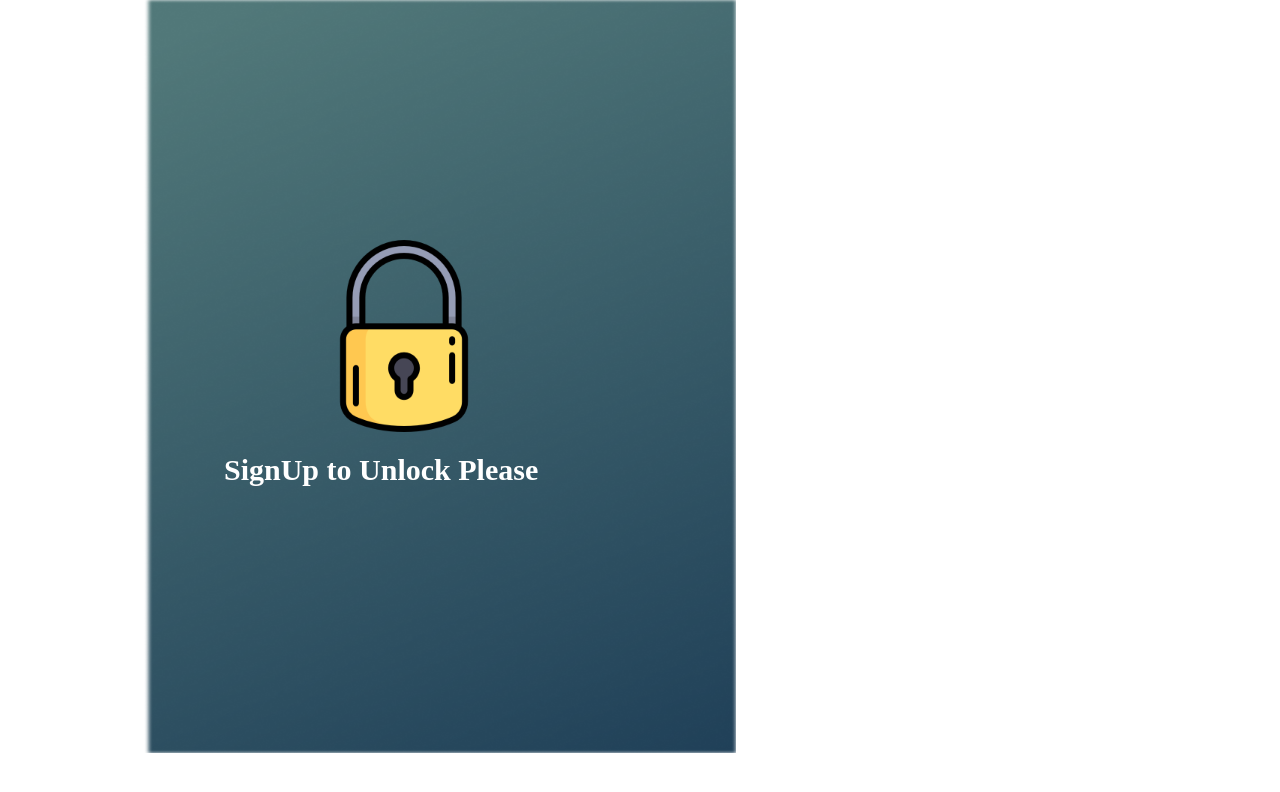
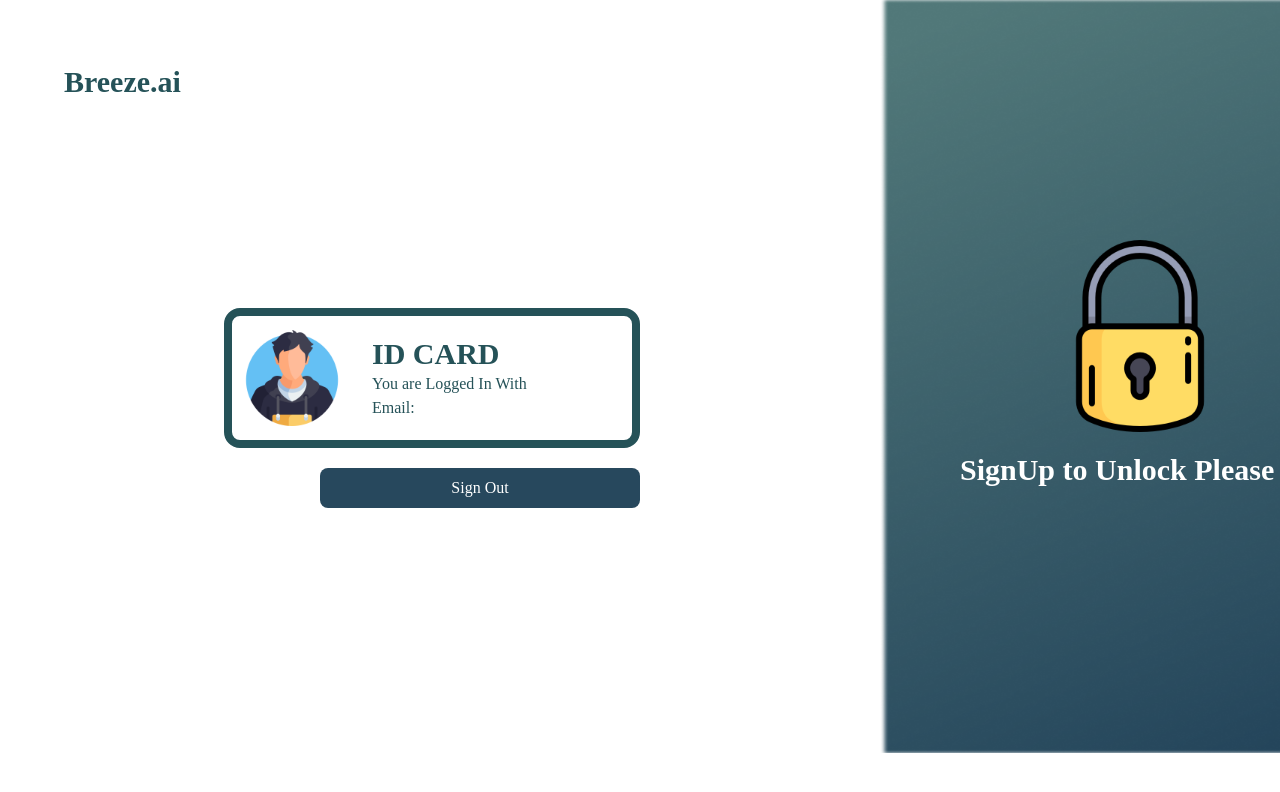
Before and after one commit to aniketcoddy/-Firebase_authentication, a React (Create React App) app: page /Home in a window 1280 px wide. Shown: the top 792 px of the page. Built offline with nearby package versions, Linux system fonts and the light colour scheme; no server answers.

Commit message:
responiveness done

```diff
--- a/src/components/Design.js
+++ b/src/components/Design.js
@@ -12,9 +12,9 @@ export default function Design(props) {
         </div>
         ):(
           <div>
-        <img src="unlocked.png" className="absolute z-10 h-60 flex mt-48  ml-[409px]"/>
-        <h1 className="absolute z-10 flex mt-[452px] ml-96 text-3xl font-[Poppins] font-semibold text-white">Congrats you are In</h1>
-        <img src="background.png" className="ml-52 w-[592px] fixed h-[753px]"/>
+        <img src="unlocked.png" className="absolute h-48 z-10 flex mt-60 sm:hidden ml-96 md:ml-10 lg:ml-8 md:hidden 2xl:ml-[337px] 2xl:mt-44 2xl:h-60  xl:ml-48"/>
+        <h1 className="absolute z-10 flex mt-[452px] xl:text-2xl xl:ml-36 sm:hidden 2xl:ml-72 lg:ml-32 ml-80 md:hidden text-3xl md:ml-7 md:text-lg lg:text-2xl font-[Poppins] font-semibold text-white">Congrats you are In</h1>
+        <img src="background.png" className="ml-36 lg:ml-9  sm:hidden xl:ml-8 md:hidden  h-[753px]ml-52 w-[592px] fixed h-[753px]"/>
         </div>
         )}
       </div>
--- a/src/components/Home.js
+++ b/src/components/Home.js
@@ -1,63 +1,63 @@
-import React ,{useState} from "react";
-import {signOut } from "firebase/auth";
+import React, { useState } from "react";
+import { signOut } from "firebase/auth";
 import { auth } from "./Firebase";
-import { useNavigate} from "react-router-dom";
-
+import { useNavigate } from "react-router-dom";
 
 export default function Home(props) {
-
   const [disbaled, setDisabled] = useState(false);
 
   const navigate = useNavigate();
-      const postData = () =>{
-        signOut(auth).then((e) => {
+  const postData = () => {
+    signOut(auth)
+      .then((e) => {
         setDisabled(false);
-          navigate("/signUp")
-        }).catch((err) => {
-          setDisabled(false)
-
+        navigate("/signUp");
+      })
+      .catch((err) => {
+        setDisabled(false);
       });
-      }
+  };
 
   return (
     <div>
       <div className="m-16">
-        <h1 className="font-[Poppins] font-normal text-2xl text-[#255258] ">
+        <h1 className="font-[Poppins] font-semibold text-3xl text-[#255258] ">
           Breeze.ai
         </h1>
       </div>
 
-      <div className=" flex flex-row border-8 rounded-2xl border-[#255258] border-solid ml-56 mt-52 ">
-        <div className="flex items-center p-3">
-          <img src="boy.png" className="h-24" />
+      <div>
+        <div className=" flex flex-row border-8 rounded-2xl border-[#255258] border-solid ml-56 mt-52 xs:ml-2 xs:mt-20  ">
+          <div className="flex items-center p-3 xm:p-2">
+            <img src="boy.png" className="h-24 xm:h-16" />
           </div>
-        <div className="flex flex-col p-5 ">
+          <div className="flex flex-col p-5 xm:p-3">
             <div className=" flex">
-            <h1 className="text-3xl font-[Poppins] text-[#255258] font-semibold">
+              <h1 className="text-3xl font-[Poppins] xm:text-lg text-[#255258] font-semibold">
                 ID CARD
               </h1>
             </div>
 
             <div className="flex gap-2 flex-row">
-            <h1 className="text-base font-[Poppins] text-[#255258] font-normal">
+              <h1 className="text-base xm:text-xs font-[Poppins] text-[#255258] font-normal">
                 You are Logged In With
               </h1>
             </div>
             <div className="flex gap-2 flex-row">
-            <h1 className="text-base font-[Poppins] text-[#255258] font-normal">
+              <h1 className="text-base font-[Poppins] xm:text-xs text-[#255258] font-normal">
                 Email:
               </h1>
-            <h1 className="text-base font-[Poppins] text-[#255258] font-semibold">
+              <h1 className="text-base font-[Poppins] xm:text-xs text-[#255258] font-semibold">
                 {props.email}
               </h1>
             </div>
           </div>
         </div>
 
-      <div className="flex ml-80 mt-5">
+        <div className="flex ml-80 xs:ml-14 xm:ml-9 xxs:ml-8 mt-5">
           <button
             type="submit"
-          className="w-80 bg-[#27485D] p-2 rounded-lg font-[Poppins] text-base text-white disabled:bg-red-600 "
+            className="w-80 bg-[#27485D] xm:w-60 p-2 rounded-lg font-[Poppins] text-base text-white disabled:bg-red-600 "
             onClick={postData}
             disabled={disbaled}
           >
@@ -65,5 +65,6 @@ const navigate = useNavigate();
           </button>
         </div>
       </div>
+    </div>
   );
 }
--- a/src/components/Login.js
+++ b/src/components/Login.js
@@ -12,6 +12,7 @@ export default function Login() {
 
   const [error, setError] = useState("");
   const [disbaled, setDisabled] = useState(false);
+  const [passHide , setPassHide] = useState(false)
 
   let name, value;
   const getUsUserData = (e) => {
@@ -36,7 +37,7 @@ export default function Login() {
    signInWithEmailAndPassword(auth, userdata.Email, userdata.password)
       .then(async(res) => {
         setDisabled(false);
-        navigate('/')
+        navigate('/Home')
       })
       .catch((err) => {
         setDisabled(false)
@@ -44,6 +45,10 @@ export default function Login() {
         console.log("error", err.message);
       });
   };
+
+  const toggleView=()=>{
+    setPassHide(!passHide)
+ }
 
   return (
     <div>
@@ -87,8 +92,9 @@ export default function Login() {
               <h1 className="font-[Poppins] text-sm text-black font-normal">
                 Password
               </h1>
+              <img src={passHide ? "view.png":"hidden.png"} className="h-5 flex ml-72 xm:ml-56 mt-11 absolute hover:cursor-pointer" onClick={toggleView}/>
               <input
-                type="password"
+               type={passHide ? "text":"password"}
                 name="password"
                 value={userdata.password}
                 onChange={getUsUserData}
--- a/src/components/SignUp.js
+++ b/src/components/SignUp.js
@@ -45,7 +45,7 @@ export default function SignUp() {
         const user = res.user
        await updateProfile(user , {
           displayName:userdata.name
-        }).then(console.log("check user",user),navigate('/'))
+        }).then(console.log("check user",user),navigate('/Home'))
       })
       .catch((err) => {
         setDisabled(false)
--- a/src/components/Wrapper.js
+++ b/src/components/Wrapper.js
@@ -30,7 +30,7 @@ export default function Wrapper(props) {
       <Routes>
           <Route path="/signUp" element={ <SignUp />} />
           <Route path="/Login" element={<Login />} />
-          <Route path="/" element={<Home email={loggedEmail}/>} />
+          <Route path="/Home" element={<Home email={loggedEmail}/>} />
       </Routes>
     </BrowserRouter>
       <Design email={loggedEmail} />
```
Lines whose indentation alone changed are shown as unchanged.
